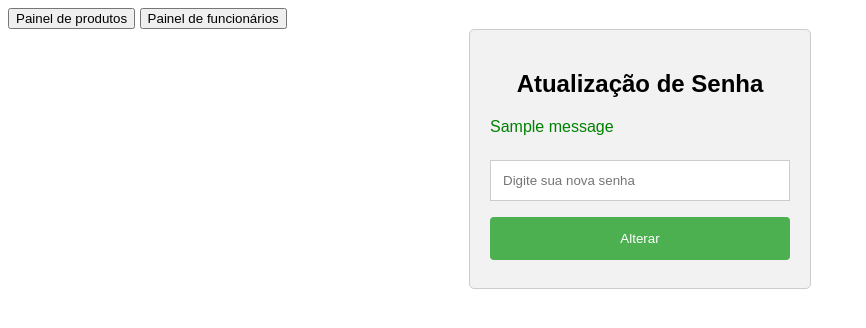
After one commit to AlvesLuis0/marketapp, a Django app: page /employee/change-password/ in a window 1280 px wide. The commit adds this page. Shown: the top 328 px of the page, without its empty margins (0-866 px from the left). Run offline with Django 4.2, Linux system fonts and the light colour scheme; a user stored in the database is signed in; tables that the repository leaves empty hold one stand-in row (values such as "Sample post"); one stand-in notice (Sample message) is shown.

Commit message:
alterar a própria senha agora é possível

```diff
--- a/polls/controllers/employeeController.py
+++ b/polls/controllers/employeeController.py
@@ -1,7 +1,7 @@
 from django.contrib.auth.models import User
 from django.shortcuts import render, redirect
 from django.contrib import messages
-from django.contrib.auth.decorators import user_passes_test
+from django.contrib.auth.decorators import user_passes_test, login_required
 
 @user_passes_test(lambda user: user.is_superuser, "/login")
 def registerEmployee(request):
@@ -78,3 +78,14 @@ def deleteEmployee(request, pk):
 	except: pass
 
 	return redirect("/employee")
+
+@login_required(login_url="/login/")
+def changePassword(request):
+	if request.method == "GET":
+		return render(request, "employee/change-password.html")
+
+	request.user.set_password(request.POST["password"])
+	request.user.save()
+
+	messages.success(request, "Senha alterada com sucesso")
+	return redirect("/")
--- a/polls/templates/employee/all-employees.html
+++ b/polls/templates/employee/all-employees.html
@@ -15,6 +15,11 @@
     <a href="/">
         <button>Ver produtos</button>
     </a>
+    {% if user.is_staff %}
+        <a href="/employee/change-password/">
+            <button>Alterar senha</button>
+        </a>
+    {% endif %}
 
     <h1>Painel de Funcionários</h1>
     <div class="card-container">
--- /dev/null
+++ b/polls/templates/employee/change-password.html
@@ -0,0 +1,34 @@
+{% load static %}
+<!DOCTYPE html>
+<html>
+<head>
+  <title>Supermercado | Atualizar Senha</title>
+  <link rel="stylesheet" href="{% static 'css/login.css' %}">
+</head>
+<body>
+  <a href="/"><button>Painel de produtos</button></a>
+  {% if user.is_superuser %}
+  <a href="/employee"><button>Painel de funcionários</button></a>
+  {% endif %}
+  <div class="container">
+    <h2>Atualização de Senha</h2>
+
+    <form autocomplete="off" action="/employee/change-password/" method="post">
+      {% csrf_token %}
+      {% if messages %}
+        {% for message in messages %}
+          {% if message.tags == "success" %}
+          <p style="color: green">{{ message }}</p>
+          {% else %}
+          <p style="color: red">{{ message }}</p>
+          {% endif %}
+        {% endfor %}
+      {% endif %}
+
+      <input type="password" maxlength="50" id="password" name="password" placeholder="Digite sua nova senha" required>
+
+      <button type="submit">Alterar</button>
+    </form>
+  </div>
+</body>
+</html>
--- a/polls/templates/product/all-products.html
+++ b/polls/templates/product/all-products.html
@@ -34,6 +34,12 @@
 		</a>
 	{% endif %}
 
+	{% if user.is_staff %}
+		<a href="/employee/change-password/">
+			<button>Alterar senha</button>
+		</a>
+	{% endif %}
+
 		{% if messages %}
 			{% for message in messages %}
 				{% if message.tags == "success" %}
--- a/polls/urls.py
+++ b/polls/urls.py
@@ -21,6 +21,7 @@ urlpatterns = [
   path("employee/update/<int:pk>/", employeeController.updateEmployee, name="updateEmployee"),
   path("employee/delete/<int:pk>/", employeeController.deleteEmployee, name="deleteEmployee"),
   path("employee/<int:pk>/", employeeController.getEmployee, name="getEmployee"),
+  path("employee/change-password/", employeeController.changePassword, name="changePassword"),
 
   path("login/", authController.loginController, name="login"),
   path("logout/", authController.logoutController, name="logout")
```
Also changed, not shown: polls/controllers/cartController.py (+12 -1 lines).
